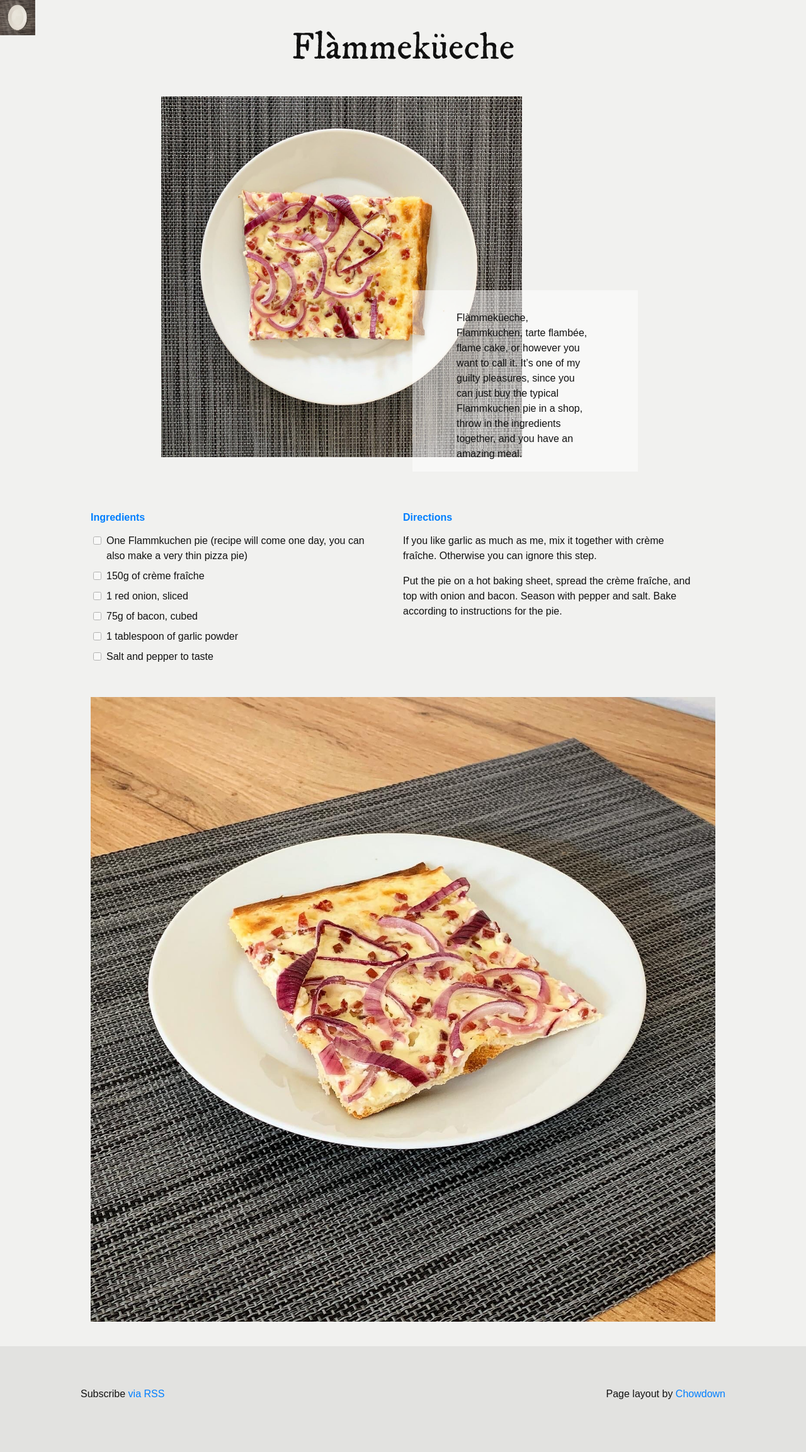
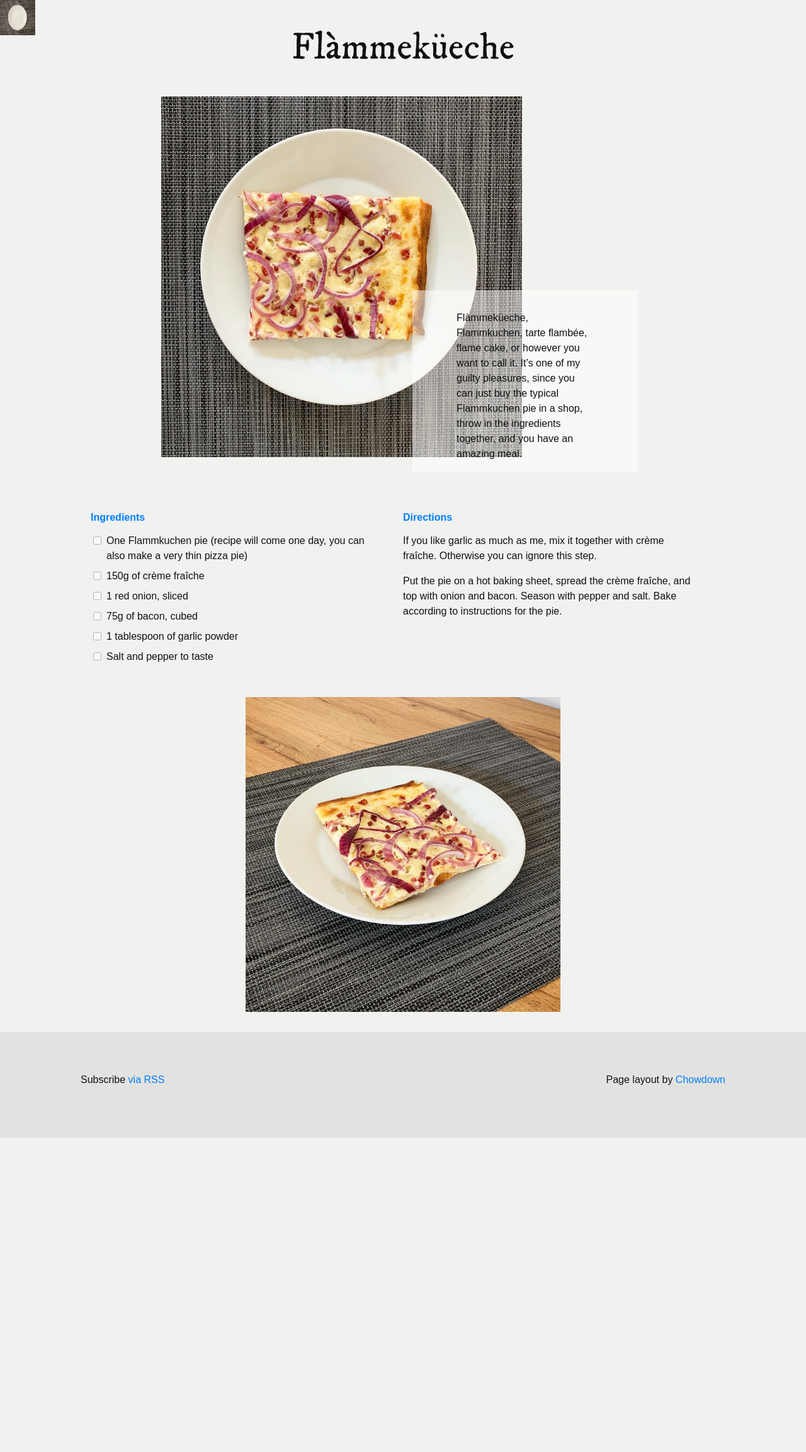
Before and after one commit to Datrio/recipes, a Jekyll site: the page built from _recipes/flammekueche/index.md, in a window 1280 px wide. Shown: the whole page at 63% size. Built offline with Jekyll 4.4.1, drawn with Linux system fonts in a browser that asks for light colours; nearby versions of some CDN libraries; some web fonts are replaced; after the commit the page ends 1807 px from its top, so only the background shows below that.

Commit message:
Center and constrain width of img.runner

```diff
--- a/css/main.scss
+++ b/css/main.scss
@@ -51,7 +51,7 @@ h4 { font-family: 'Cabin Sketch', sans-serif; }
 
 h1.m1 { font-size: calc((3.8 - 1) * 1.2vw + 1rem); font-family: "proxima-nova","Helvetica Neue",Helvetica,Arial,sans-serif; font-weight: normal; line-height: 1.5; margin-bottom: 2rem }
 
-img.runner { margin-top: 2rem; }
+img.runner { max-width: 500px; margin: 2rem auto 0; display: block; }
 
 .recipes a span { display: block }
 .recipes a span.title { right: 0; font-size: 1.5rem; background: rgba(0, 0, 0, 0.2) }
```
